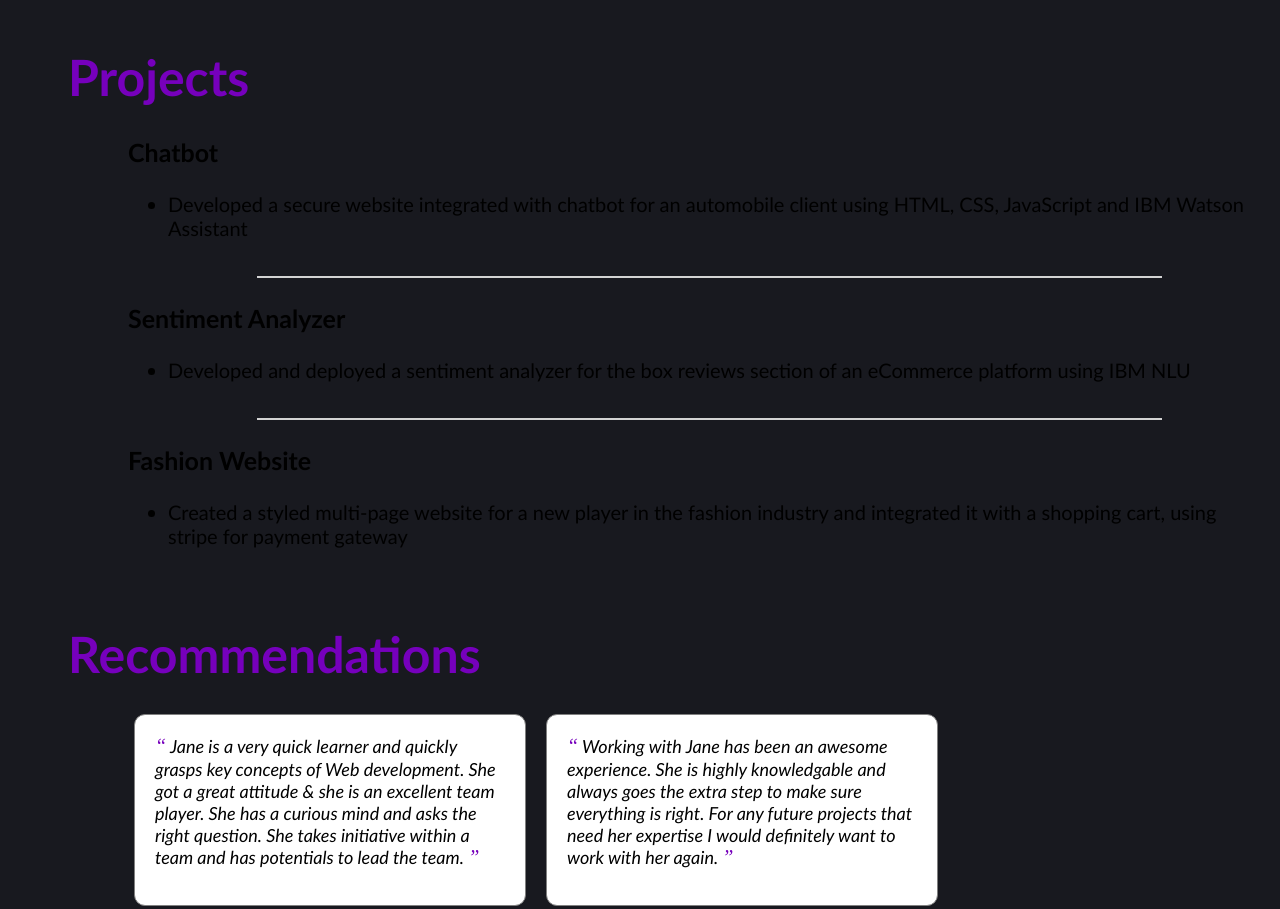
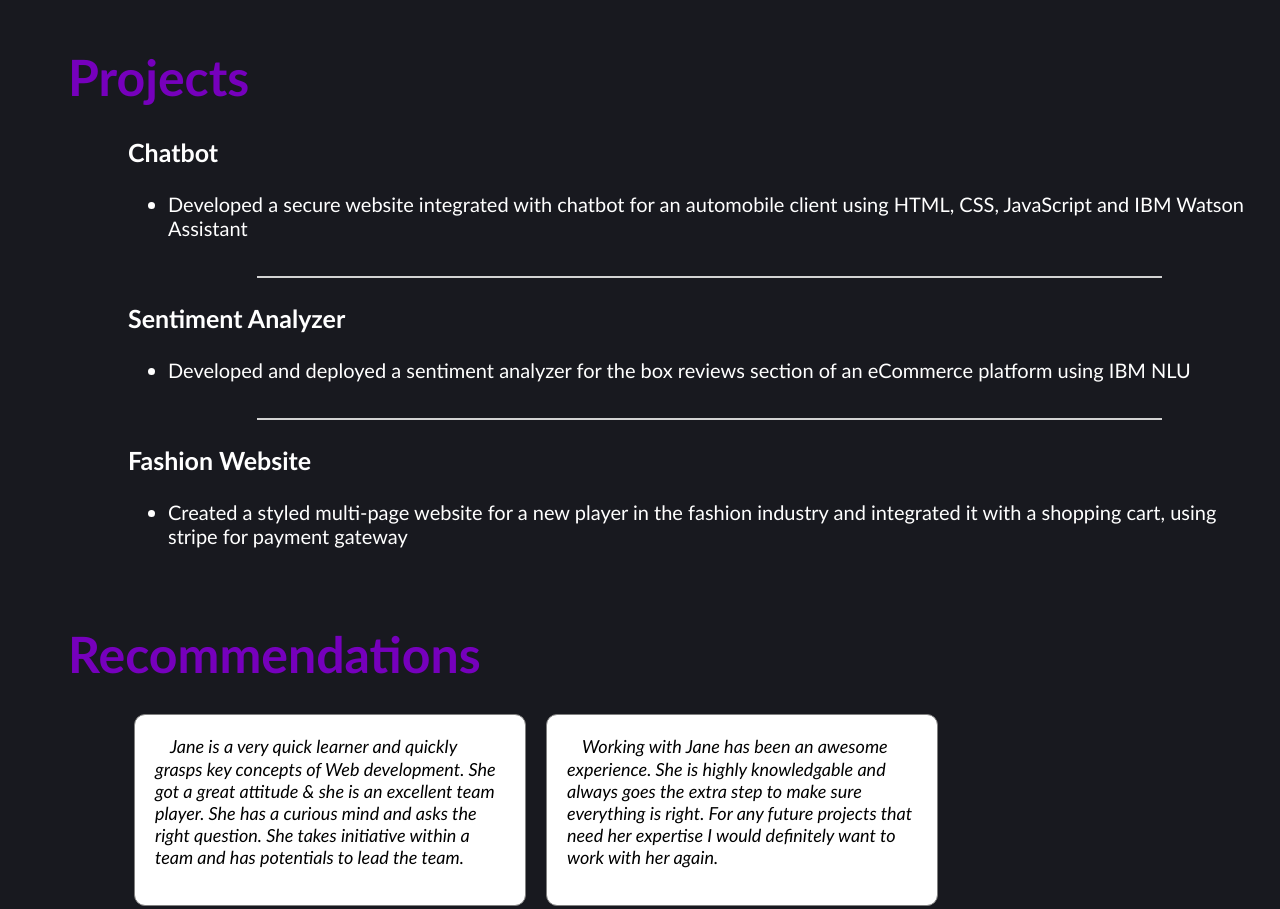
Before and after one commit to DanielBNKW/DanielBNKW.github.io, a plain HTML site: page index.html in a window 1280 px wide. Shown: the part 1600-2509 px from the top of the page. Drawn offline with Linux system fonts and the light colour scheme.

Commit message:
Update style.css

```diff
--- a/style.css
+++ b/style.css
@@ -117,6 +117,7 @@ h2 {
   display: flex;
   flex-direction: row;
   flex-flow: wrap;
+  color: white;
 }
 
 .skill {
@@ -163,6 +164,7 @@ h2 {
 .projects-container {
   margin-top: 30px;
   margin-left: 60px;
+  color: white;
 }
 
 .projects-container hr {
@@ -213,7 +215,7 @@ h2 {
 }
 
 .recommendation span {
-  color: #7600bc;
+  color: white;
   font-size: 20px;
   font-family: 'Times New Roman', Times, serif;
 }
```
